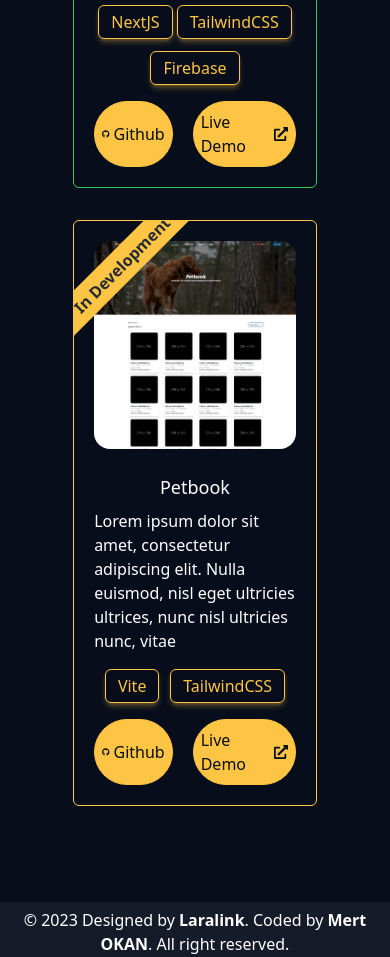
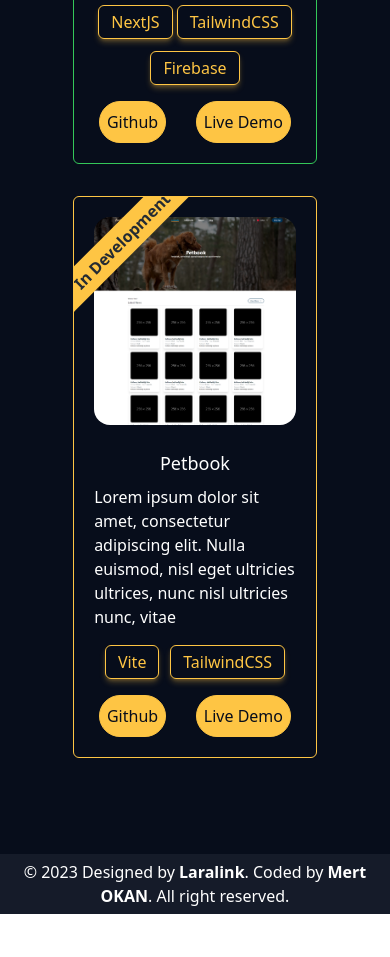
Before and after one commit to mertokan/Portfolio-v1.0, a React (Vite) app: page / in a window 390 px wide. Shown: the part 3460-4417 px from the top of the page. After the commit the page ends 4374 px from the top, so only its background shows below. Built offline with nearby package versions, Linux system fonts and the light colour scheme.

Commit message:
fixed responsive issue on screen smaller then 425px and 370px

```diff
--- a/src/components/ProjectCards/index.jsx
+++ b/src/components/ProjectCards/index.jsx
@@ -50,12 +50,12 @@ const ProjectCards = ({
         </div>
         <div className='flex gap-5 mt-auto justify-around'>
           <Button as='a' href={github} target='_blank' variant='projectButton' size='xsmall'>
-            <FaGithub />
+            <FaGithub className='hidden xs:block' />
             Github
           </Button>
           <Button as='a' href={siteURL} target='_blank' variant='projectButton' size='xsmall'>
             Live Demo
-            <FaExternalLinkAlt />
+            <FaExternalLinkAlt className='hidden xs:block' />
           </Button>
         </div>
       </div>
--- a/src/layout/web/components/sidebar/index.jsx
+++ b/src/layout/web/components/sidebar/index.jsx
@@ -5,6 +5,7 @@ import {Link} from 'react-scroll'
 
 const Sidebar = () => {
   return (
+    <>
       <aside className='hidden md:block st-style2 st-sticky-header fixed min-h-full top-0 flex-shrink-0 w-[300px] border-r border-site-darkcolor4 bg-site-darkcolor2 overflow-auto'>
         <div className='px-5 pt-10'>
           <div className='container mx-auto'>
@@ -35,7 +36,13 @@ const Sidebar = () => {
                 ))}
               </ul>
               <div>
-              <Button variant='secondary' size='small' as='a' download href='/Resume-Mert-OKAN.pdf'>
+                <Button
+                  variant='secondary'
+                  size='small'
+                  as='a'
+                  download
+                  href='/Resume-Mert-OKAN.pdf'
+                >
                   Hire Me
                 </Button>
               </div>
@@ -43,6 +50,8 @@ const Sidebar = () => {
           </div>
         </div>
       </aside>
+      <div className='block md:hidden container mx-auto'></div>
+    </>
   )
 }
 
--- a/tailwind.config.js
+++ b/tailwind.config.js
@@ -3,6 +3,16 @@ export default {
   content: ['./index.html', './src/**/*.{js,ts,jsx,tsx}'],
   theme: {
     extend: {
+      container: {
+        screens: {
+          '2xs': '100%',
+          xs: '100%',
+        },
+      },
+      screens: {
+        '2xs': '375px',
+        xs: '425px',
+      },
       objectPosition: {
         photo: '0% 20%',
       },
```
Lines whose indentation alone changed are shown as unchanged.
